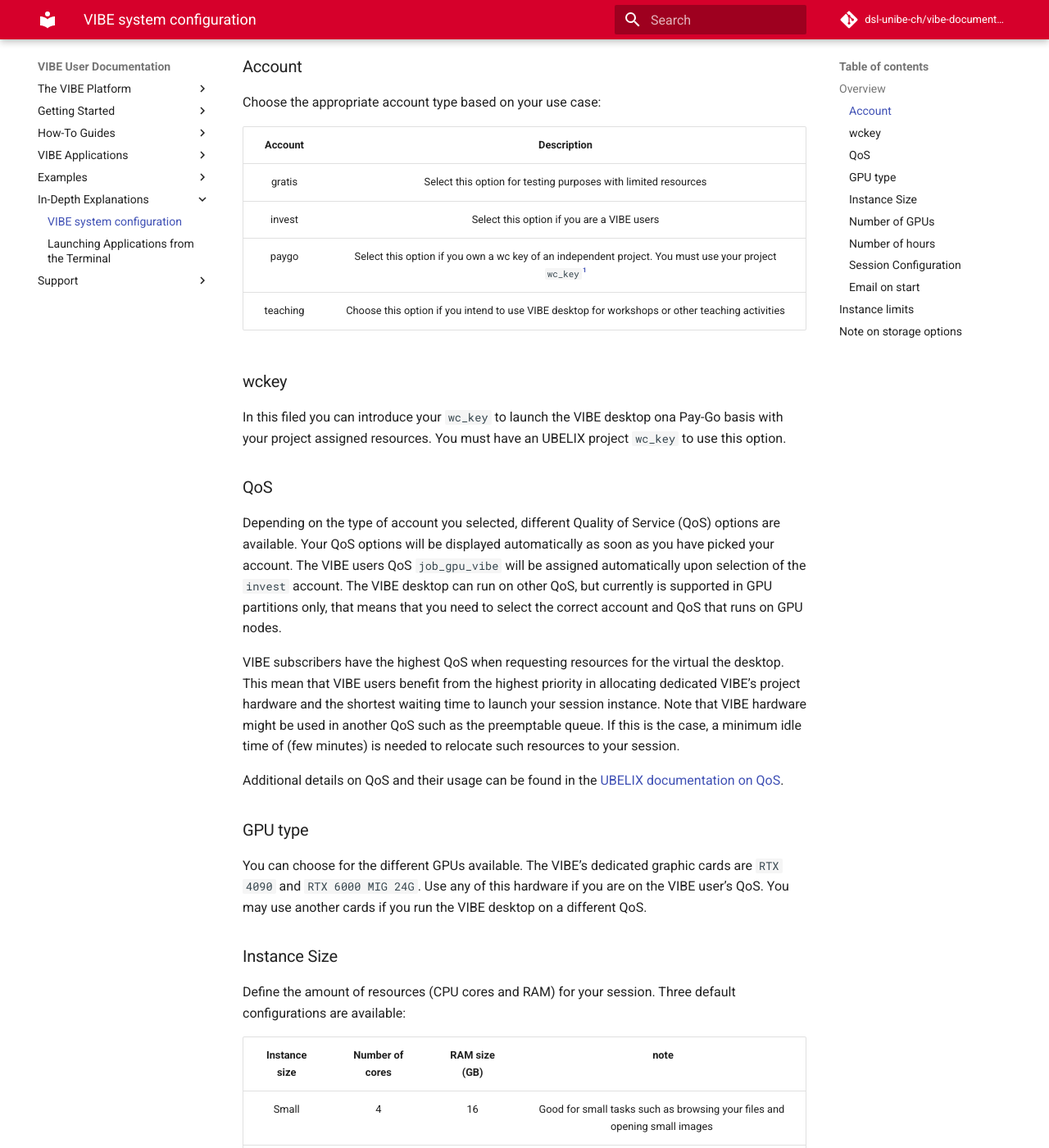
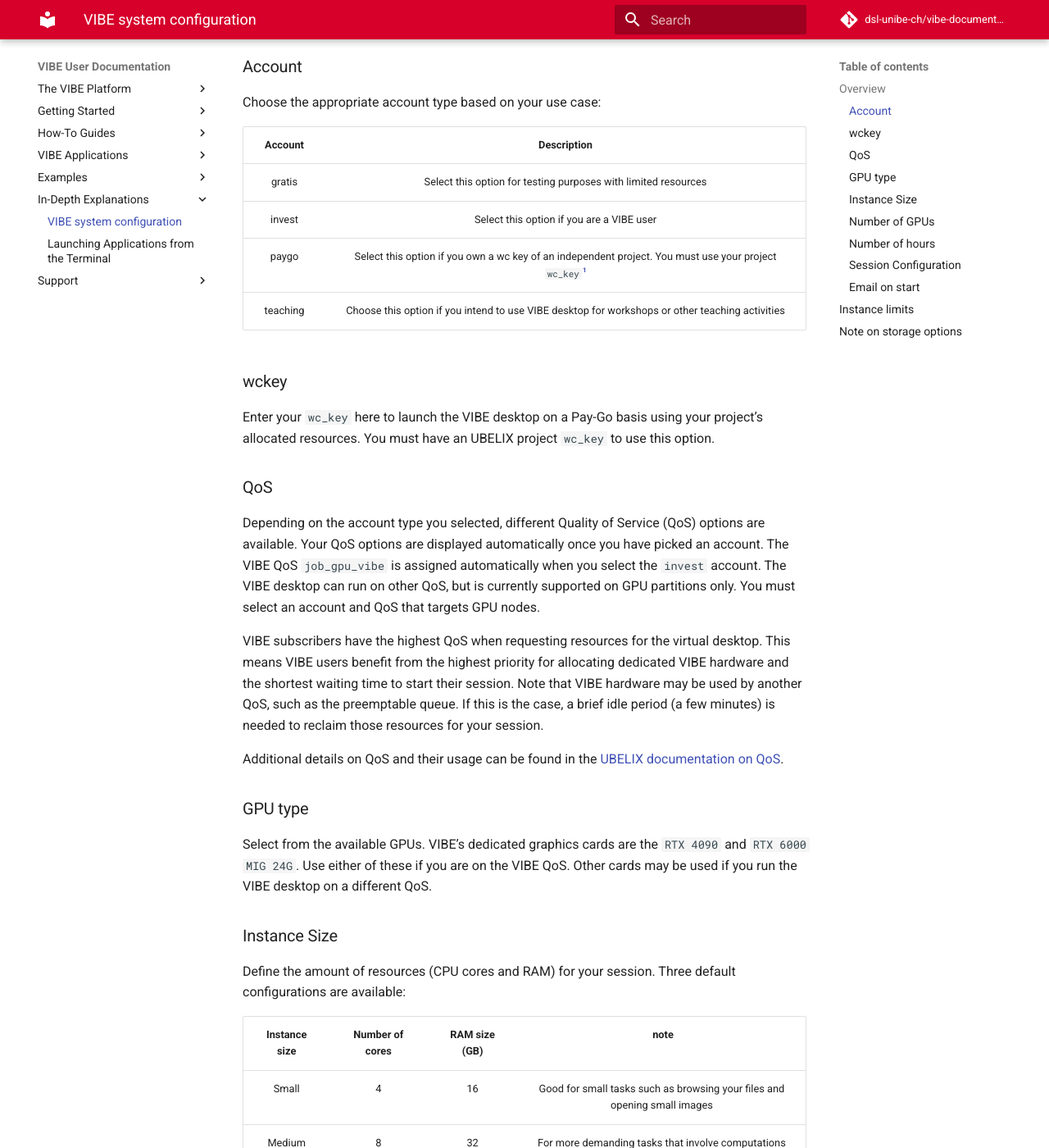
Before and after one commit to dsl-unibe-ch/vibe-documentation, an MkDocs documentation site: the page built from docs/in-depth-explanations/vibe_configuration_form.md, in a window 1280 px wide and 1400 px high, scrolled down 1551 px. Shown: the whole window at 82% size. Built offline with MkDocs 1.6.1 and Material for MkDocs 9.7.7, drawn with Linux system fonts in a browser that asks for light colours; comment, search, counter and statistics services are not loaded; some of the changed text lies outside the part shown.

Commit message:
polish text

```diff
--- a/docs/in-depth-explanations/vibe_configuration_form.md
+++ b/docs/in-depth-explanations/vibe_configuration_form.md
@@ -2,9 +2,9 @@
 
 ## Overview
 
-The VIBE configuration form allows you to customize the features of your VIBE desktop instance, including resource allocation and session duration.
+The VIBE configuration form allows you to customize your VIBE desktop instance, including resource allocation and session duration.
 
-The fields displayed in the form are dynamically generated and the options offered change accordingly on what type of resources are available for the account you choose. That means that not all resources are always available for all type of accounts. For not VIBE users, UBELIX cost and billing scheme applies including the free tiers. Note that free tiers may be use only for testing purpose and it comes with limited resources and support.
+The form fields are dynamically generated. The available options depend on the type of resources associated with the account you select. This means that not all resources are available for all account types. For non-VIBE users, the UBELIX cost and billing scheme applies, including free tiers. Note that free tiers are intended for testing purposes only and come with limited resources and support.
 
 
 <!-- ![vibe_menu_application_list](../assets/images/vibe_menu_application_list.png) -->
@@ -23,7 +23,7 @@
  | Account  | Description |
  | :------: | :---------: |
  | gratis   | Select this option for testing purposes with limited resources |
- | invest   | Select this option if you are a VIBE users |
+ | invest   | Select this option if you are a VIBE user |
  | paygo    | Select this option if you own a wc key of an independent project. You must use your project `wc_key`[^1] |
  | teaching | Choose this option if you intend to use VIBE desktop for workshops or other teaching activities |
 
@@ -31,19 +31,19 @@
 
 ### wckey
 
-In this filed you can introduce your `wc_key` to launch the VIBE desktop ona Pay-Go basis with your project assigned resources. You must have an UBELIX project `wc_key` to use this option.
+Enter your `wc_key` here to launch the VIBE desktop on a Pay-Go basis using your project's allocated resources. You must have an UBELIX project `wc_key` to use this option.
 
 ### QoS
 
-Depending on the type of account you selected, different Quality of Service (QoS) options are available. Your QoS options will be displayed automatically as soon as you have picked your account. The VIBE users QoS `job_gpu_vibe` will be assigned automatically upon selection of the `invest` account. The VIBE desktop can run on other QoS, but currently is supported in GPU partitions only, that means that you need to select the correct account and QoS that runs on GPU nodes.
+Depending on the account type you selected, different Quality of Service (QoS) options are available. Your QoS options are displayed automatically once you have picked an account. The VIBE QoS `job_gpu_vibe` is assigned automatically when you select the `invest` account. The VIBE desktop can run on other QoS, but is currently supported on GPU partitions only. You must select an account and QoS that targets GPU nodes.
 
-VIBE subscribers have the highest QoS when requesting resources for the virtual the desktop. This mean that VIBE users benefit from the highest priority in allocating dedicated VIBE's project hardware and the shortest  waiting time to launch your session instance. Note that VIBE hardware might be used in another QoS such as the preemptable queue. If this is the case, a minimum idle time of (few minutes) is needed to relocate such resources to your session.
+VIBE subscribers have the highest QoS when requesting resources for the virtual desktop. This means VIBE users benefit from the highest priority for allocating dedicated VIBE hardware and the shortest waiting time to start their session. Note that VIBE hardware may be used by another QoS, such as the preemptable queue. If this is the case, a brief idle period (a few minutes) is needed to reclaim those resources for your session.
 
 Additional details on QoS and their usage can be found in the [UBELIX documentation on QoS](https://hpc-unibe-ch.github.io/runjobs/partitions/#qos).
 
 ### GPU type
 
-You can choose for the different GPUs available. The VIBE's dedicated graphic cards are `RTX 4090` and `RTX 6000 MIG 24G`. Use any of this hardware if you are on the VIBE user's QoS. You may use another cards if you run the VIBE desktop on a different QoS.
+Select from the available GPUs. VIBE's dedicated graphics cards are the `RTX 4090` and `RTX 6000 MIG 24G`. Use either of these if you are on the VIBE QoS. Other cards may be used if you run the VIBE desktop on a different QoS.
 
 
 ### Instance Size
@@ -60,7 +60,7 @@
 
 ### Number of GPUs
 
-select here the number of GPUs you plan to use. By default there is one GPU assigned to your session. If you are not sure about how many GPUs to use or how large your instance should be for your task, use this [guide](../how-to-guides/determine-your-resource-needs.md) to determine your resources needs.
+Select the number of GPUs you plan to use. By default, one GPU is assigned to your session. If you are unsure how many GPUs to use or how large your instance should be, use this [guide](../how-to-guides/determine-your-resource-needs.md) to determine your resource needs.
 
 ### Number of hours
 
@@ -68,7 +68,7 @@
 
 ### Session Configuration
 
-By changing the "Standard" session configuration, you could customize your session by for instance adding environmental variables or loading custom modules. This option is recommended only for advanced user.
+By changing the "Standard" session configuration, you can customize your session — for example, by adding environment variables or loading custom modules. This option is recommended for advanced users only.
 
 
 !!! Warning
@@ -80,7 +80,7 @@
 
 ## Instance limits
 
-The current maximum instance size for VIBE users depend on which GPU you select. The table bellow displays the configuration limits for the VIBE dedicated hardware:
+The maximum instance size for VIBE users depends on the GPU you select. The table below displays the configuration limits for VIBE dedicated hardware:
 
 
 
@@ -92,11 +92,11 @@
     | RTX 6000 MIG 24G |        8        |            90                  |         4      |       24      |
 
 
-=== "VIBE test (Available only temporary)"
+=== "VIBE test (Temporarily available only)"
 
-    1. Using preemptable queue: 1 hour per session and a max of 4 GPUs. All GPUs listed on the UBELIX, based on availability. The same RAM and CPU usage limits defined by UBELIX apply.
+    1. Using the preemptable queue: 1 hour per session, max 4 GPUs. Any GPU listed on UBELIX, subject to availability. Standard UBELIX RAM and CPU limits apply.
 
-    2. Using your own wckey: 1 hour per session and a max of 4 GPUs. the GPUs you have access to from your wckey project. The same RAM and CPU usage limits defined by UBELIX apply.
+    2. Using your own wckey: 1 hour per session, max 4 GPUs. GPUs are limited to those accessible from your wckey project. Standard UBELIX RAM and CPU limits apply.
 
 <!-- === "hardware"
 
```
